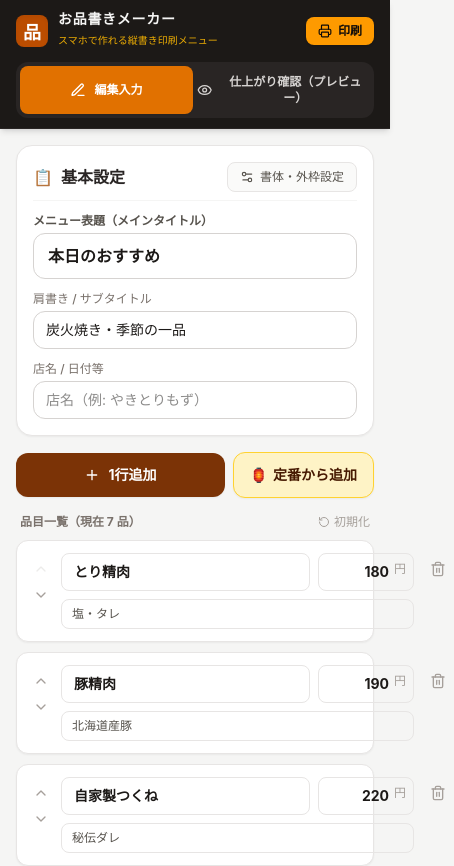
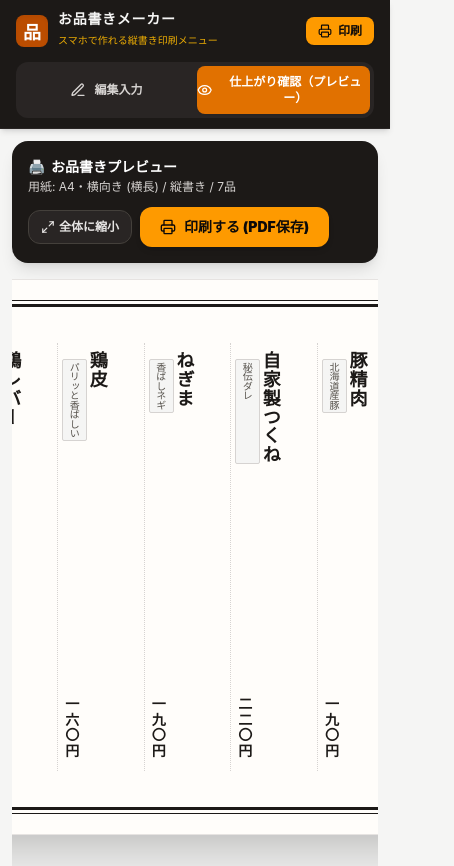
Before and after one commit to saikoro2007/oshinagaki-maker, a Vue app: page / in a window 390 px wide. Shown: the top 866 px of the page, 454 px wide, since content can reach past the window. Built offline with nearby package versions, Linux system fonts and the light colour scheme; a web font is replaced by a local one.

Commit message:
fix: default to landscape paper orientation and correct vertical layout with items flowing horizontally

```diff
--- a/src/App.vue
+++ b/src/App.vue
@@ -16,7 +16,7 @@ import {
 const STORAGE_KEY = 'oshinagaki_maker_menu_data'
 
 // Tab state: 'editor' | 'preview'
-const activeTab = ref('editor')
+const activeTab = ref('preview')
 const showPresetModal = ref(false)
 const showSaveToast = ref(false)
 
@@ -154,7 +154,7 @@ function triggerPrint() {
     </header>
 
     <!-- Main Content Area -->
-    <main class="flex-1 max-w-3xl w-full mx-auto p-4 sm:p-6">
+    <main class="flex-1 w-full mx-auto p-3 sm:p-6 transition-all" :class="activeTab === 'preview' ? 'max-w-6xl' : 'max-w-2xl'">
       <!-- Editor View -->
       <div v-show="activeTab === 'editor'" class="no-print">
         <MenuEditor
@@ -164,12 +164,13 @@ function triggerPrint() {
         />
       </div>
 
-      <!-- Preview View -->
-      <!-- We always keep MenuPreview in DOM for printing purposes -->
-      <div :class="{ 'hidden sm:block': activeTab === 'editor' }">
-        <div v-if="activeTab === 'editor'" class="no-print mb-4 p-3 bg-amber-50 border border-amber-200 rounded-xl text-xs text-amber-900 flex items-center justify-between">
-          <span>💡 編集中の仕上がりイメージは上部「仕上がり確認」タブまたは下で確認できます</span>
-        </div>
+      <!-- Preview View (Screen) -->
+      <div v-show="activeTab === 'preview'" class="no-print">
+        <MenuPreview :menu-data="menuData" />
+      </div>
+
+      <!-- Always in DOM for Print (@media print) -->
+      <div class="hidden print:block">
         <MenuPreview :menu-data="menuData" />
       </div>
     </main>
--- a/src/components/MenuPreview.vue
+++ b/src/components/MenuPreview.vue
@@ -1,7 +1,7 @@
 <script setup>
-import { computed } from 'vue'
+import { ref, computed } from 'vue'
 import { formatPrice } from '../utils/formatters'
-import { Printer, Sparkles } from '@lucide/vue'
+import { Printer, ZoomIn, ZoomOut, Maximize2 } from '@lucide/vue'
 
 const props = defineProps({
   menuData: {
@@ -9,6 +9,8 @@ const props = defineProps({
     required: true,
   }
 })
+
+const isFitToScreen = ref(false)
 
 const fontClass = computed(() => {
   switch (props.menuData.fontFamily) {
@@ -35,6 +37,8 @@ const frameClasses = computed(() => {
   }
 })
 
+const isLandscape = computed(() => props.menuData.paperOrientation !== 'portrait')
+
 function triggerPrint() {
   window.print()
 }
@@ -42,16 +46,38 @@ function triggerPrint() {
 
 <template>
   <div class="space-y-4">
-    <!-- Screen-only Print Bar -->
-    <div class="no-print bg-stone-900 text-white rounded-2xl p-4 shadow-lg flex items-center justify-between gap-3 max-w-2xl mx-auto">
+    <!-- Dynamic Print Page CSS for Landscape vs Portrait -->
+    <component :is="'style'">
+      @media print {
+        @page {
+          size: {{ menuData.paperSize || 'A4' }} {{ isLandscape ? 'landscape' : 'portrait' }};
+          margin: 8mm;
+        }
+      }
+    </component>
+
+    <!-- Screen-only Control Bar -->
+    <div class="no-print bg-stone-900 text-white rounded-2xl p-4 shadow-lg flex flex-wrap items-center justify-between gap-3 max-w-4xl mx-auto">
       <div>
         <div class="font-bold text-sm sm:text-base flex items-center gap-1.5">
-          <span>🖨️</span> 印刷準備完了
+          <span>🖨️</span>
+          <span>お品書きプレビュー</span>
         </div>
         <p class="text-xs text-stone-300 mt-0.5">
-          {{ menuData.paperSize }}サイズ / {{ menuData.layout === 'vertical' ? '縦書き' : '横書き' }} / {{ menuData.items.length }}品目
+          用紙: {{ menuData.paperSize || 'A4' }}・{{ isLandscape ? '横向き (横長)' : '縦向き (縦長)' }} / {{ menuData.layout === 'vertical' ? '縦書き' : '横書き' }} / {{ menuData.items.length }}品
         </p>
       </div>
+
+      <div class="flex items-center gap-2">
+        <!-- Fit / Scroll Toggle for Mobile -->
+        <button
+          type="button"
+          @click="isFitToScreen = !isFitToScreen"
+          class="sm:hidden px-3 py-2 bg-stone-800 hover:bg-stone-700 text-stone-200 rounded-xl text-xs font-semibold flex items-center gap-1 border border-stone-700 transition"
+        >
+          <Maximize2 class="w-3.5 h-3.5" />
+          <span>{{ isFitToScreen ? '拡大表示' : '全体に縮小' }}</span>
+        </button>
 
         <button
           @click="triggerPrint"
@@ -59,28 +85,34 @@ function triggerPrint() {
           class="px-5 py-2.5 bg-amber-500 hover:bg-amber-400 active:scale-95 text-stone-950 font-black rounded-xl text-sm shadow-md flex items-center gap-2 transition cursor-pointer"
         >
           <Printer class="w-4 h-4" />
-        <span>印刷する</span>
+          <span>印刷する (PDF保存)</span>
         </button>
       </div>
+    </div>
 
-    <!-- Paper Container with Japanese Washi Appearance -->
-    <div class="overflow-x-auto pb-8 preview-scroll flex justify-center">
+    <!-- Paper Scroll Container -->
+    <div
+      class="preview-scroll w-full overflow-x-auto pb-8 flex justify-center px-1 sm:px-4"
+    >
       <div
         :class="[
-          'print-sheet bg-[#fffdfa] text-stone-950 p-6 sm:p-10 shadow-xl transition-all relative select-none',
-          'min-w-[340px] max-w-[800px] w-full',
+          'print-sheet bg-[#fffdfa] text-stone-950 shadow-2xl transition-all relative select-none border border-stone-300/60',
           fontClass,
+          isLandscape
+            ? 'min-w-[820px] max-w-[1080px] w-full min-h-[520px] sm:min-h-[580px] p-6 sm:p-10'
+            : 'min-w-[340px] max-w-[750px] w-full min-h-[640px] p-6 sm:p-8',
+          isFitToScreen ? 'scale-[0.42] sm:scale-100 origin-top' : ''
         ]"
         style="box-sizing: border-box;"
       >
-        <!-- Border Frame Outer -->
+        <!-- Outer Frame -->
         <div
           :class="[
-            'w-full h-full p-6 sm:p-8 flex flex-col justify-between relative',
+            'w-full h-full p-5 sm:p-8 flex flex-col justify-between relative',
             frameClasses
           ]"
         >
-          <!-- Corner Traditional Accents (if traditional frame) -->
+          <!-- Corner Accents (if traditional frame) -->
           <template v-if="menuData.frameStyle === 'traditional'">
             <div class="absolute -top-1.5 -left-1.5 w-3 h-3 bg-stone-900"></div>
             <div class="absolute -top-1.5 -right-1.5 w-3 h-3 bg-stone-900"></div>
@@ -88,77 +120,75 @@ function triggerPrint() {
             <div class="absolute -bottom-1.5 -right-1.5 w-3 h-3 bg-stone-900"></div>
           </template>
 
-          <!-- VERTICAL WRITING LAYOUT (縦書き) -->
+          <!-- VERTICAL WRITING LAYOUT (縦書き・メニューが横に流れる) -->
           <div
             v-if="menuData.layout === 'vertical'"
-            class="vertical-rl w-full h-[620px] sm:h-[680px] flex flex-col justify-between overflow-x-auto py-2"
+            class="vertical-rl w-full h-[460px] sm:h-[500px] flex flex-col justify-between overflow-x-visible py-1"
           >
-            <!-- Right Header Section (Title & Subtitle) -->
-            <div class="flex items-center gap-4 pl-6 border-l-2 border-stone-800 shrink-0">
-              <!-- Subtitle -->
+            <!-- 1. Right Header Section (Title & Subtitle & Stamp) -->
+            <div class="flex flex-row justify-between pl-6 sm:pl-8 border-l-2 border-stone-800 shrink-0 h-full">
+              <div>
                 <div class="text-xs sm:text-sm text-stone-600 font-bold tracking-widest">
                   {{ menuData.subtitle }}
                 </div>
-
-              <!-- Main Title -->
-              <h1 class="text-3xl sm:text-4xl font-black tracking-widest text-stone-950 py-1">
+                <h1 class="text-3xl sm:text-4xl font-black tracking-widest text-stone-950 mt-2">
                   {{ menuData.title }}
                 </h1>
+              </div>
 
-              <!-- Red Stamp Seal -->
-              <div class="border-2 border-red-700 text-red-700 font-bold text-xs p-1 rounded-xs tracking-tighter self-end select-none">
+              <!-- Traditional Red Stamp Seal -->
+              <div class="border-2 border-red-700 text-red-700 font-bold text-xs p-1.5 rounded-xs tracking-tighter self-end select-none">
                 {{ menuData.stampText || (menuData.storeName ? menuData.storeName.slice(0, 2) : '名物') }}
               </div>
             </div>
 
-            <!-- Middle Items Section (Flows from Right to Left) -->
-            <div class="flex-1 flex flex-row-reverse items-stretch justify-around px-4 gap-3 sm:gap-4 overflow-x-visible">
+            <!-- 2. Middle Items Section (Flows from Right to Left, Side-by-Side!) -->
+            <div class="flex-1 flex flex-col justify-around px-4 sm:px-6 h-full overflow-x-visible">
               <div
                 v-for="(item, idx) in menuData.items"
                 :key="item.id || idx"
-                class="flex flex-col justify-between py-1 relative group min-w-[28px] sm:min-w-[34px]"
+                class="flex flex-row justify-between h-full py-1 px-2 border-l border-dotted border-stone-300 relative group min-w-[28px] sm:min-w-[36px]"
               >
-                <!-- Item Name & Note (Top of vertical column) -->
-                <div class="flex items-start gap-1">
+                <!-- Item Name & Tag (Top of vertical column) -->
+                <div>
                   <!-- Main Item Name -->
-                  <span class="text-lg sm:text-xl font-bold tracking-wider leading-tight text-stone-900">
+                  <div class="text-lg sm:text-xl font-bold tracking-wider leading-tight text-stone-900">
                     {{ item.name }}
-                  </span>
+                  </div>
 
-                  <!-- Note badge (e.g. 塩・タレ) -->
-                  <span
+                  <!-- Note Badge (e.g. 塩・タレ) -->
+                  <div
                     v-if="menuData.showNotes && item.note"
-                    class="text-[10px] text-stone-600 tracking-tighter bg-stone-100 border border-stone-300 px-0.5 py-1 rounded-xs"
+                    class="text-[10px] text-stone-600 tracking-tighter bg-stone-100 border border-stone-300 px-0.5 py-1 rounded-xs mt-2"
                   >
                     {{ item.note }}
-                  </span>
                   </div>
 
                   <!-- English translation if enabled -->
                   <div
                     v-if="menuData.showEnglish && item.translation"
-                  class="text-[9px] text-stone-500 font-sans tracking-tight opacity-80 pt-1"
+                    class="text-[9px] text-stone-500 font-sans tracking-tight opacity-80 mt-1"
                   >
                     {{ item.translation }}
                   </div>
+                </div>
 
                 <!-- Price at the bottom of the column -->
-                <div class="mt-auto pt-4 flex flex-col items-center">
-                  <div class="w-px h-6 bg-stone-300 mb-2"></div>
-                  <span
-                    class="text-sm sm:text-base font-bold text-stone-900 tracking-widest whitespace-nowrap"
-                  >
+                <div class="self-end pb-1">
+                  <div class="text-sm sm:text-base font-bold text-stone-900 tracking-widest whitespace-nowrap">
                     {{ formatPrice(item.price, menuData.priceFormat, true) }}
-                  </span>
+                  </div>
                 </div>
               </div>
             </div>
 
-            <!-- Left Footer Section (Store Name, Notice) -->
-            <div class="flex items-end justify-between pr-4 border-r border-stone-200 shrink-0 text-stone-700">
-              <div class="text-sm font-bold tracking-widest">
+            <!-- 3. Left Footer Section (Store Name, Notice) -->
+            <div class="flex flex-row justify-between pr-4 sm:pr-6 border-r border-stone-300 shrink-0 h-full text-stone-700">
+              <div v-if="menuData.storeName" class="text-base font-bold tracking-widest">
                 {{ menuData.storeName }}
               </div>
+              <div v-else></div>
+
               <div class="text-[10px] text-stone-500 tracking-wider">
                 {{ menuData.footerNote }}
               </div>
@@ -186,7 +216,7 @@ function triggerPrint() {
             </div>
 
             <!-- Horizontal Items Grid -->
-            <div class="grid grid-cols-1 sm:grid-cols-2 gap-x-8 gap-y-3.5 py-6">
+            <div class="grid grid-cols-1 sm:grid-cols-2 lg:grid-cols-3 gap-x-8 gap-y-3.5 py-6">
               <div
                 v-for="(item, idx) in menuData.items"
                 :key="item.id || idx"
@@ -216,7 +246,7 @@ function triggerPrint() {
             <!-- Footer -->
             <div class="pt-4 border-t border-stone-200 flex flex-col sm:flex-row items-center justify-between text-xs text-stone-500 gap-1">
               <div>{{ menuData.footerNote }}</div>
-              <div class="font-bold text-stone-800 tracking-wider">{{ menuData.storeName }}</div>
+              <div v-if="menuData.storeName" class="font-bold text-stone-800 tracking-wider">{{ menuData.storeName }}</div>
             </div>
           </div>
         </div>
--- a/src/constants/presets.js
+++ b/src/constants/presets.js
@@ -80,8 +80,9 @@ export const INITIAL_MENU_STATE = {
   frameStyle: 'traditional', // 'traditional' | 'minimal' | 'none'
   showEnglish: false,
   showNotes: true,
-  priceFormat: 'number', // 'number' (例: 180円) | 'kanji' (例: 一八〇円)
+  priceFormat: 'kanji', // 'kanji' (例: 一八〇円・和風標準) | 'number' (例: 180円)
   paperSize: 'A4', // 'A4' | 'B5'
+  paperOrientation: 'landscape', // 'landscape' (横長用紙・おすすめ・定番) | 'portrait' (縦長用紙)
   items: [
     { id: '1', name: 'とり精肉', price: '180', note: '塩・タレ', translation: 'Chicken Thigh' },
     { id: '2', name: '豚精肉', price: '190', note: '北海道産豚', translation: 'Pork Skewer' },
```
Also changed, not shown: src/components/MenuEditor.vue (+24 -14 lines). Lines whose indentation alone changed are shown as unchanged.
